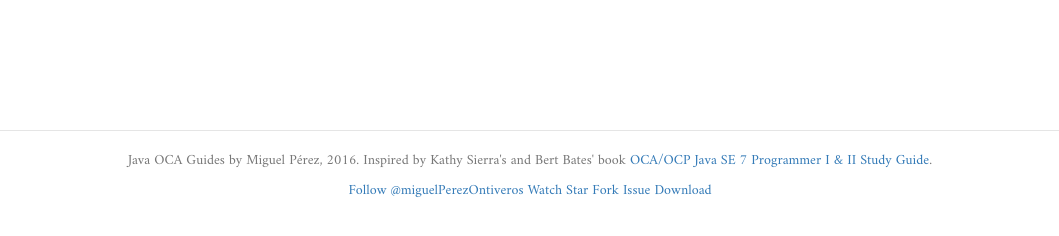
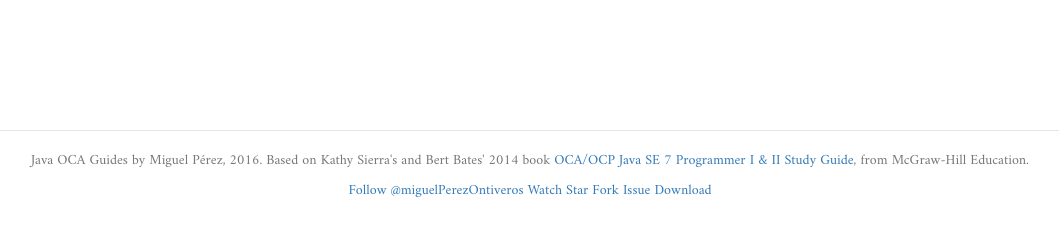
Before and after one commit to miguelPerezOntiveros/javaGuides, a website: page index.html in a window 1280 px wide. Shown: the whole page, without its empty margins (110-1169 px from the left). Drawn offline with nearby package versions, Linux system fonts and the light colour scheme.

Commit message:
update readme

```diff
--- a/index.html
+++ b/index.html
@@ -148,7 +148,7 @@
 		</div>
 	</div>
 	<footer style="text-align:center;padding-top: 2rem; color: #777; border-top: .05rem solid #e5e5e5;">
-		<p style="clear: both">Java OCA Guides by Miguel Pérez, 2016. Inspired by Kathy Sierra's and Bert Bates' book <a href="https://www.amazon.com/Programmer-Study-1Z0-803-1Z0-804-Certification/dp/0071772006">OCA/OCP Java SE 7 Programmer I & II Study Guide</a>.</p>
+		<p style="clear: both">Java OCA Guides by Miguel Pérez, 2016. Based on Kathy Sierra's and Bert Bates' 2014 book <a href="https://www.amazon.com/Programmer-Study-1Z0-803-1Z0-804-Certification/dp/0071772006">OCA/OCP Java SE 7 Programmer I & II Study Guide</a>, from McGraw-Hill Education.</p>
 
 		<!-- https://buttons.github.io -->
 		<p>
```
Also changed, not shown: README.md.
